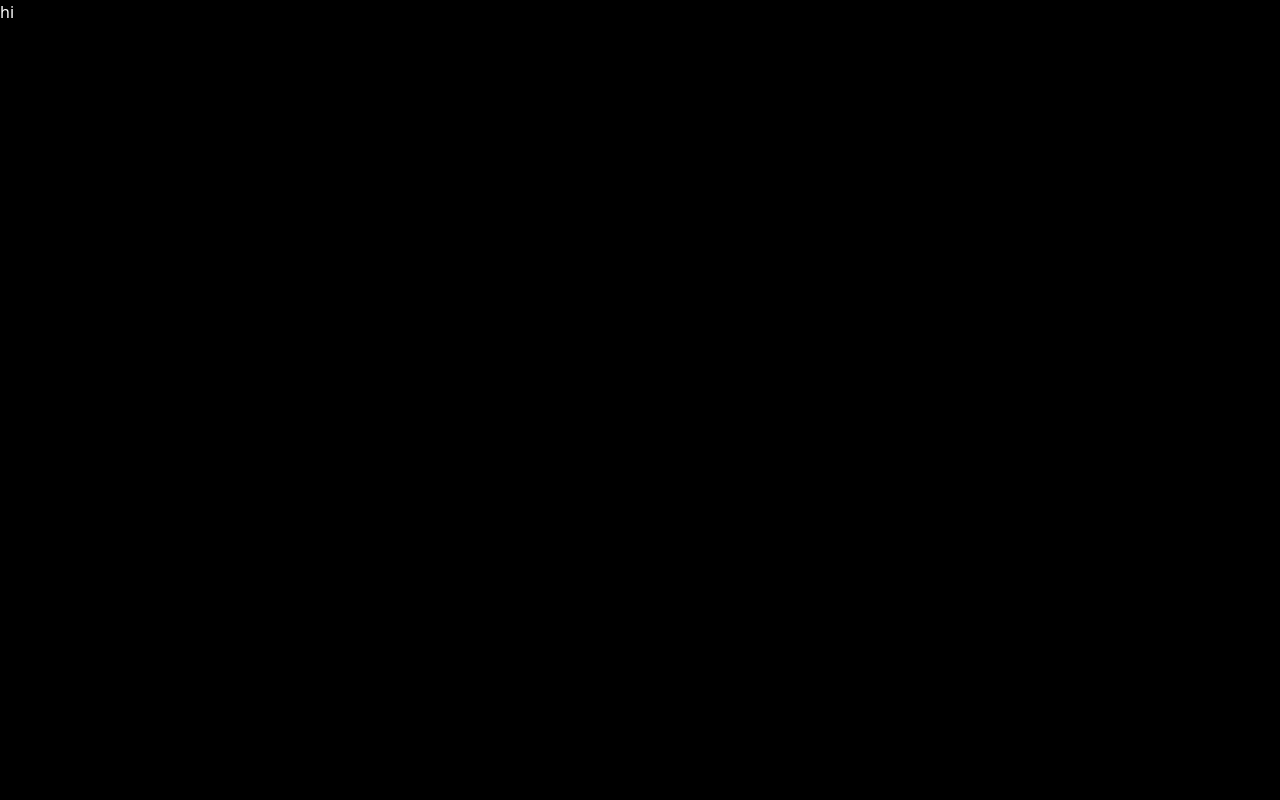
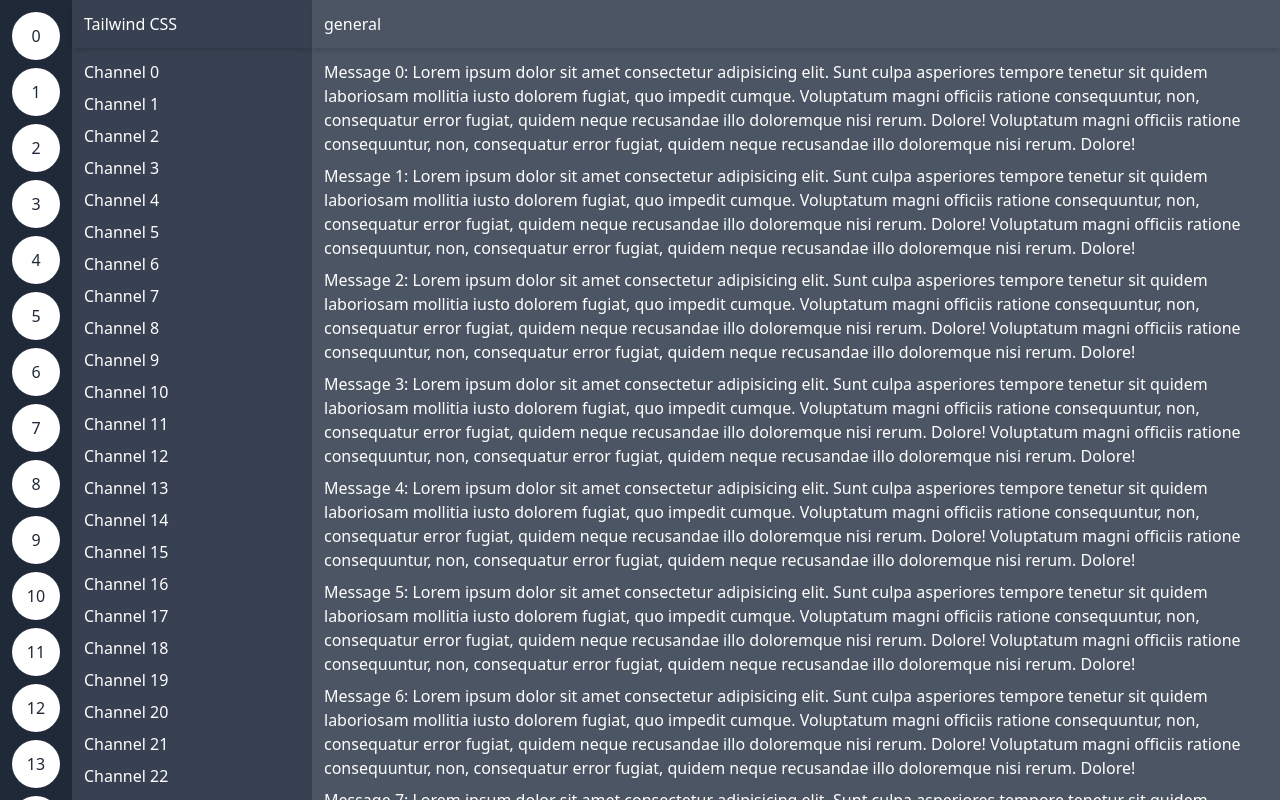
Before and after one commit to zaryabdev/tailwind-practice, a React (Vite) app in the folder my-project/: page / in a window 1280 px wide. Built offline with nearby package versions, Linux system fonts and the light colour scheme.

Commit message:
lesson 3 done

```diff
--- a/my-project/src/App.jsx
+++ b/my-project/src/App.jsx
@@ -1,5 +1,45 @@
 function App() {
-    return <div className="flex bg-black text-white h-screen">hi</div>;
+    return (
+        <div className="flex text-white h-screen">
+            <div className="bg-gray-800 p-3 space-y-2 overflow-y-scroll">
+                {[...Array(40)].map((_, i) => (
+                    <div className="bg-white text-gray-800  w-12 h-12 rounded-full flex items-center justify-center">
+                        {i}
+                    </div>
+                ))}
+            </div>
+            <div className="bg-gray-700  w-60 flex flex-col">
+                {/* flex-shrink-0  */}
+                <div className="px-3 h-12 shadow-md flex items-center ">
+                    Tailwind CSS
+                </div>
+                <div className="p-3 flex-1 overflow-y-scroll space-y-2">
+                    {[...Array(40)].map((_, i) => (
+                        <p>Channel {i}</p>
+                    ))}
+                </div>
+            </div>
+            <div className="bg-gray-600 flex-1 flex flex-col ">
+                <div className="p-3 shadow-md">general</div>
+                <div className="p-3 flex-1 overflow-y-scroll space-y-2">
+                    {[...Array(40)].map((_, i) => (
+                        <p>
+                            Message {i}: Lorem ipsum dolor sit amet consectetur
+                            adipisicing elit. Sunt culpa asperiores tempore
+                            tenetur sit quidem laboriosam mollitia iusto dolorem
+                            fugiat, quo impedit cumque. Voluptatum magni
+                            officiis ratione consequuntur, non, consequatur
+                            error fugiat, quidem neque recusandae illo
+                            doloremque nisi rerum. Dolore! Voluptatum magni
+                            officiis ratione consequuntur, non, consequatur
+                            error fugiat, quidem neque recusandae illo
+                            doloremque nisi rerum. Dolore!
+                        </p>
+                    ))}
+                </div>
+            </div>
+        </div>
+    );
 }
 
 export default App;
```
